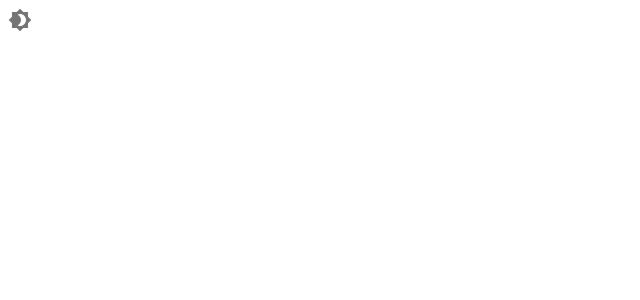
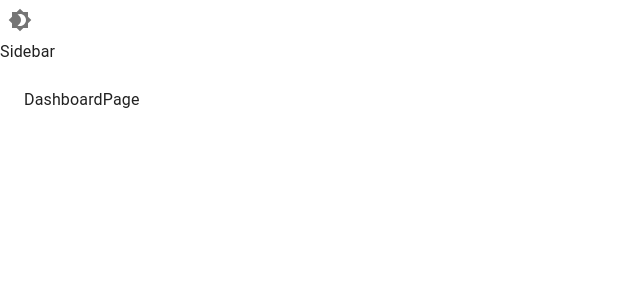
Before and after one commit to OlgaBorzdyko/medic-aid, a React (Vite) app: page / in a window 1280 px wide. Shown: the top 300 px of the page, without its empty margins (0-640 px from the left). Built offline with nearby package versions, Linux system fonts and the light colour scheme.

Commit message:
Added routes, MainLayout

```diff
--- a/src/App.tsx
+++ b/src/App.tsx
@@ -1,14 +1,16 @@
 import CssBaseline from '@mui/material/CssBaseline'
 import { ThemeProvider } from '@mui/material/styles'
+import { useRoutes } from 'react-router-dom'
 
-import TopBar from './components/layouts/TopBar'
+import routes from './routes/routesList'
 import { theme } from './theme'
 
 const App = () => {
+  const routing = useRoutes(routes)
   return (
     <ThemeProvider theme={theme}>
       <CssBaseline />
-      <TopBar />
+      {routing}
     </ThemeProvider>
   )
 }
--- /dev/null
+++ b/src/components/layouts/MainLayout.tsx
@@ -0,0 +1,21 @@
+import { Box } from '@mui/material'
+import { Outlet } from 'react-router-dom'
+
+import SideBar from './SideBar'
+import TopBar from './TopBar'
+
+const MainLayout = () => {
+  return (
+    <Box sx={{ display: 'flex', minHeight: '100vh' }}>
+      <Box sx={{ flexGrow: 1, display: 'flex', flexDirection: 'column' }}>
+        <TopBar />
+        <SideBar />
+        <Box sx={{ p: 3, flexGrow: 1 }}>
+          <Outlet />
+        </Box>
+      </Box>
+    </Box>
+  )
+}
+
+export default MainLayout
--- a/src/components/layouts/SideBar.tsx
+++ b/src/components/layouts/SideBar.tsx
@@ -0,0 +1,6 @@
+import { Box } from '@mui/material'
+
+const SideBar = () => {
+  return <Box>Sidebar</Box>
+}
+export default SideBar
--- a/src/index.tsx
+++ b/src/index.tsx
@@ -1,5 +1,6 @@
 import React from 'react'
 import ReactDOM from 'react-dom/client'
+import { BrowserRouter } from 'react-router-dom'
 
 import App from './App'
 
@@ -8,6 +9,8 @@ const root = ReactDOM.createRoot(rootElement)
 
 root.render(
   <React.StrictMode>
-    <App />
+    <BrowserRouter>
+      <App />
+    </BrowserRouter>
   </React.StrictMode>
 )
--- a/src/pages/DashboardPage.tsx
+++ b/src/pages/DashboardPage.tsx
@@ -0,0 +1,6 @@
+import { Box } from '@mui/material'
+
+const DashboardPage = () => {
+  return <Box>DashboardPage</Box>
+}
+export default DashboardPage
--- /dev/null
+++ b/src/routes/routesList.tsx
@@ -0,0 +1,17 @@
+import MainLayout from '../components/layouts/MainLayout'
+import DashboardPage from '../pages/DashboardPage'
+
+const routes = [
+  {
+    path: '/',
+    element: <MainLayout />,
+    children: [
+      {
+        index: true,
+        element: <DashboardPage />
+      }
+    ]
+  }
+]
+
+export default routes
```
Also changed, not shown: src/Main.tsx (deleted, +0 -12 lines).
